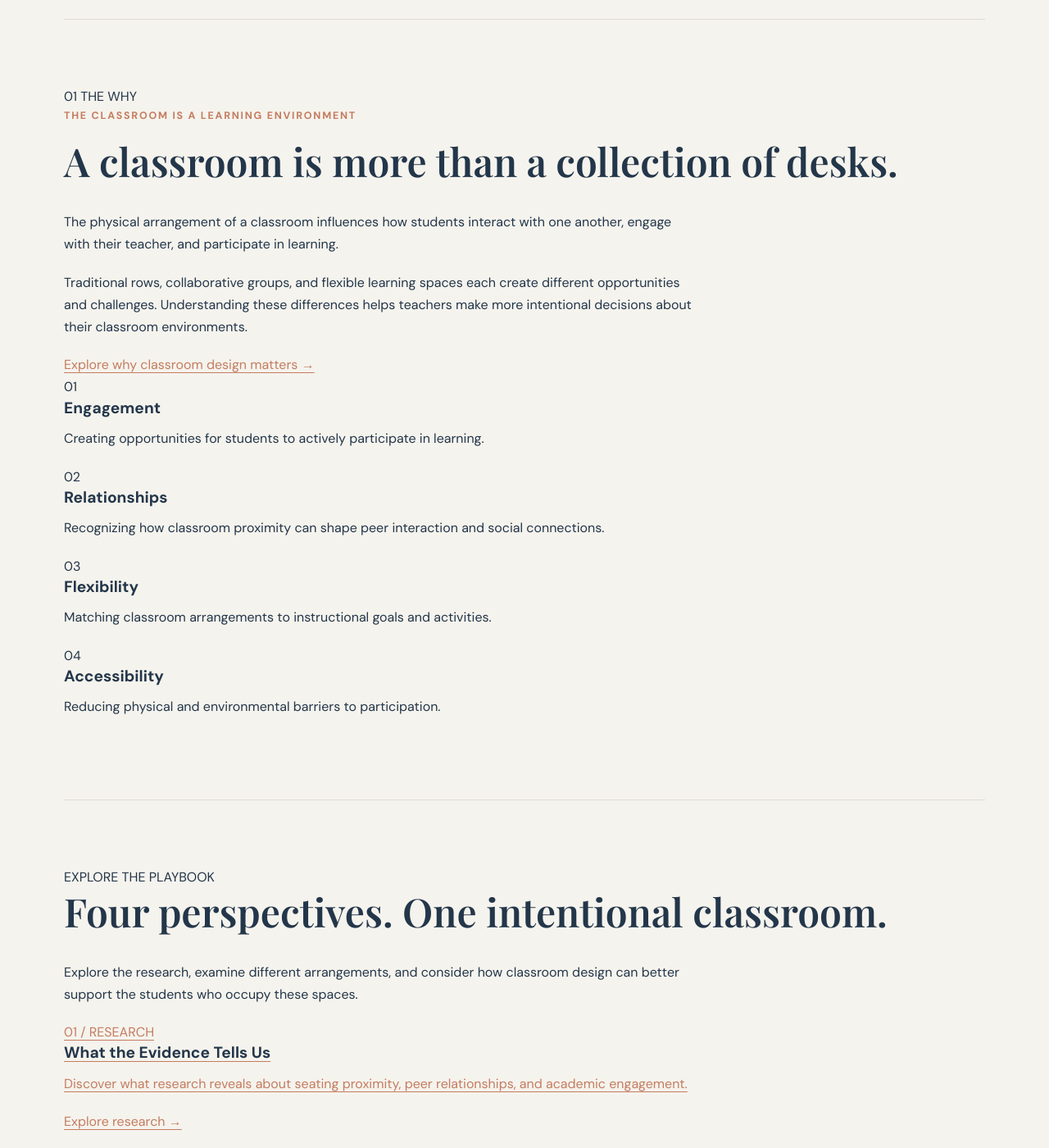
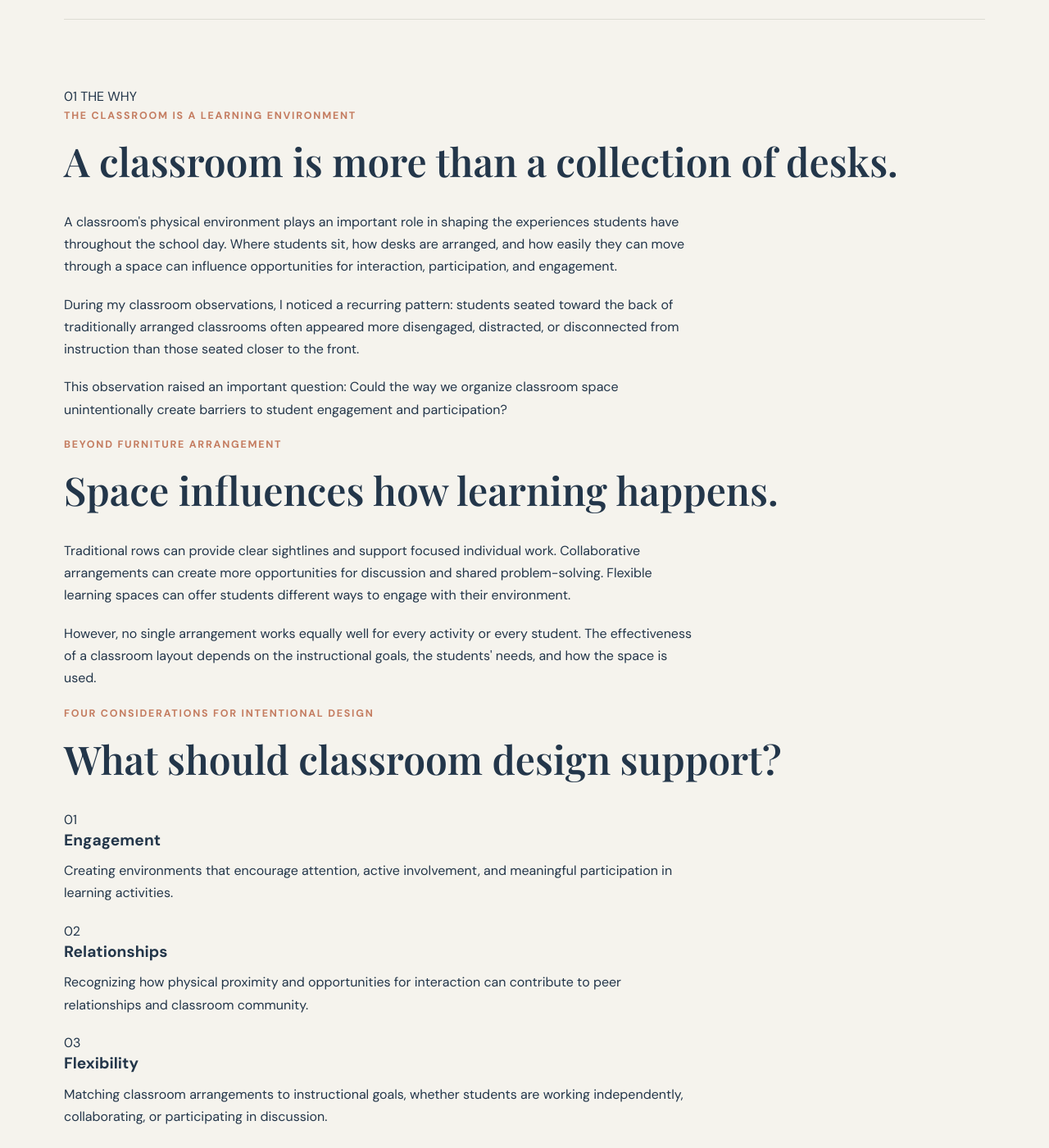
Before and after one commit to chrisbham/chrisbham.github.io, a Jekyll site: the page site-one/index.html, which Jekyll copies as it is, in a window 1280 px wide and 1400 px high, scrolled down 763 px. Shown: the whole window at 82% size. Built offline with Jekyll 4.4.1, drawn with Linux system fonts in a browser that asks for light colours; some of the changed text lies outside the part shown.

Commit message:
Revise introduction and add classroom design insights
Updated the introduction section to emphasize the impact of classroom design on student engagement and participation. Added new content discussing the importance of intentional classroom design and considerations for effective learning environments.

```diff
--- a/site-one/index.html
+++ b/site-one/index.html
@@ -140,7 +140,8 @@
     </section>
 
 
-    <!-- INTRODUCTION -->
+
+    <!-- SECTION 1: THE WHY -->
 
     <section class="intro-section" id="why">
 
@@ -162,25 +163,60 @@
         <div class="intro-text">
 
           <p>
-            The physical arrangement of a classroom influences how
-            students interact with one another, engage with their
-            teacher, and participate in learning.
+            A classroom's physical environment plays an important
+            role in shaping the experiences students have throughout
+            the school day. Where students sit, how desks are arranged,
+            and how easily they can move through a space can influence
+            opportunities for interaction, participation, and engagement.
           </p>
 
           <p>
-            Traditional rows, collaborative groups, and flexible
-            learning spaces each create different opportunities
-            and challenges. Understanding these differences helps
-            teachers make more intentional decisions about their
-            classroom environments.
+            During my classroom observations, I noticed a recurring
+            pattern: students seated toward the back of traditionally
+            arranged classrooms often appeared more disengaged,
+            distracted, or disconnected from instruction than those
+            seated closer to the front.
           </p>
 
-          <a class="text-link" href="#research">
-            Explore why classroom design matters →
-          </a>
+          <p>
+            This observation raised an important question:
+            Could the way we organize classroom space unintentionally
+            create barriers to student engagement and participation?
+          </p>
 
         </div>
 
+      </div>
+
+
+      <div class="why-feature">
+
+        <div class="why-feature-heading">
+          <p class="eyebrow">BEYOND FURNITURE ARRANGEMENT</p>
+          <h2>Space influences how learning happens.</h2>
+        </div>
+
+        <p>
+          Traditional rows can provide clear sightlines and support
+          focused individual work. Collaborative arrangements can
+          create more opportunities for discussion and shared
+          problem-solving. Flexible learning spaces can offer students
+          different ways to engage with their environment.
+        </p>
+
+        <p>
+          However, no single arrangement works equally well for every
+          activity or every student. The effectiveness of a classroom
+          layout depends on the instructional goals, the students'
+          needs, and how the space is used.
+        </p>
+
+      </div>
+
+
+      <div class="principle-heading">
+        <p class="eyebrow">FOUR CONSIDERATIONS FOR INTENTIONAL DESIGN</p>
+        <h2>What should classroom design support?</h2>
       </div>
 
 
@@ -190,8 +226,9 @@
           <span class="principle-number">01</span>
           <h3>Engagement</h3>
           <p>
-            Creating opportunities for students to actively
-            participate in learning.
+            Creating environments that encourage attention,
+            active involvement, and meaningful participation
+            in learning activities.
           </p>
         </article>
 
@@ -199,8 +236,9 @@
           <span class="principle-number">02</span>
           <h3>Relationships</h3>
           <p>
-            Recognizing how classroom proximity can shape
-            peer interaction and social connections.
+            Recognizing how physical proximity and opportunities
+            for interaction can contribute to peer relationships
+            and classroom community.
           </p>
         </article>
 
@@ -209,7 +247,8 @@
           <h3>Flexibility</h3>
           <p>
             Matching classroom arrangements to instructional
-            goals and activities.
+            goals, whether students are working independently,
+            collaborating, or participating in discussion.
           </p>
         </article>
 
@@ -217,10 +256,28 @@
           <span class="principle-number">04</span>
           <h3>Accessibility</h3>
           <p>
-            Reducing physical and environmental barriers
-            to participation.
+            Considering physical, sensory, and environmental
+            barriers so that all students have meaningful
+            opportunities to participate.
           </p>
         </article>
+
+      </div>
+
+
+      <div class="why-conclusion">
+
+        <h3>The goal isn't to find one perfect seating arrangement.</h3>
+
+        <p>
+          It is to create a classroom environment that responds
+          thoughtfully to the people, activities, and learning
+          taking place within it.
+        </p>
+
+        <a class="text-link" href="#research">
+          Next: What does the research tell us? →
+        </a>
 
       </div>
 
@@ -352,18 +409,3 @@
 
 </body>
 </html>
-
-<footer><div>
-<h2>References</h2>
-<p>Faur, S., &amp; Laursen, B. (2022). Classroom seating proximity and the formation of new friendships in elementary school.</p>
-<p>Gremmen, M. C., Dijkstra, J. K., Steglich, C., &amp; Veenstra, R. (2017). First selection, then influence: Developmental differences in friendship dynamics regarding academic achievement. <i>Developmental Psychology, 53</i>(7), 1356–1370.</p>
-<p>Gremmen, M. C., van den Berg, Y. H. M., Steglich, C., Veenstra, R., &amp; Dijkstra, J. K. (2018). The importance of near-seated peers for elementary students' academic engagement and achievement. <i>Journal of Applied Developmental Psychology, 57</i>, 42–52.</p>
-<p>Minero, E. (2017). Social constructivism and student-centered classroom practice.</p>
-<p>Vygotsky, L. S. (1978). <i>Mind in society: The development of higher psychological processes</i>. Harvard University Press.</p>
-<p>Wasendorf, S., et al. (2023). Student seat choice, lecture seating, and achievement.</p>
-<p><small>Editor's note: confirm full titles, journals, volume and page details for Faur &amp; Laursen, Minero and Wasendorf et al. before publishing.</small></p>
-</div></footer>
-
-<script src="script.js"></script>
-</body>
-</html>
```
